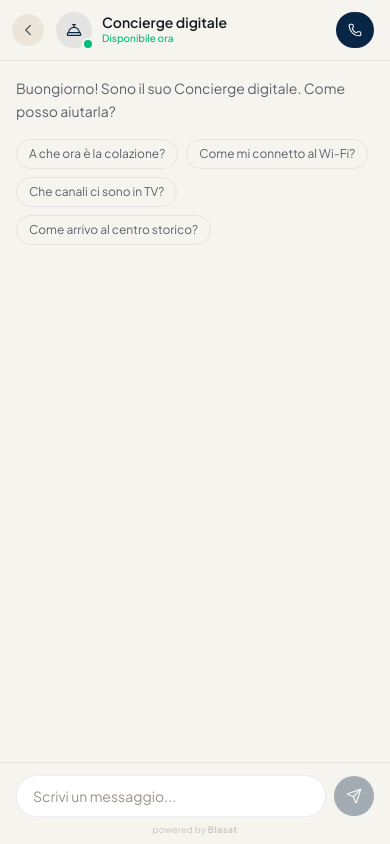
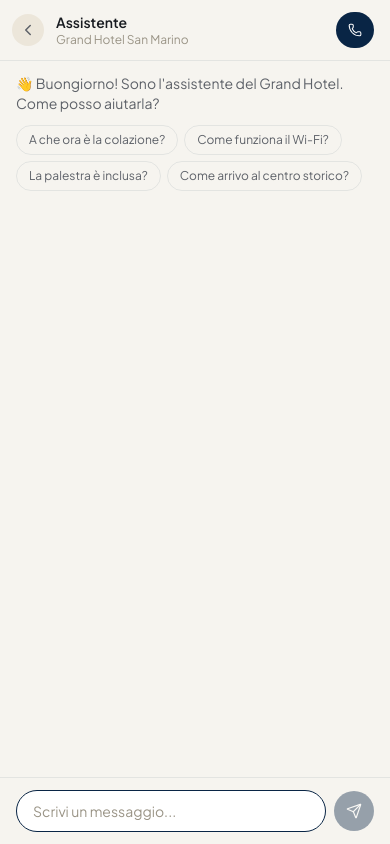
Before and after one commit to Delfinobeso/grand-hotel-sm, a Next.js app: page / in a window 390 px wide. Both pictures are taken after a click on the button "Chiedi al nostro Concierge digitale…". Shown: the top 844 px of the page. Built offline with nearby package versions, Linux system fonts and the light colour scheme.

Commit message:
Revert "Concierge Blasat: animazioni Framer Motion, contenuti Wi-Fi/TV, header chat ridisegnato, Directory animata, indicatore tab spring"
This reverts commit 321cf457995b8a5f94d0dc27474ba10acdb491ce.

```diff
--- a/package.json
+++ b/package.json
@@ -26,7 +26,6 @@
     "@types/react-dom": "^19",
     "eslint": "^9",
     "eslint-config-next": "16.2.9",
-    "playwright": "^1.61.0",
     "tailwindcss": "^4",
     "typescript": "^5"
   }
--- a/src/app/page.tsx
+++ b/src/app/page.tsx
@@ -1,7 +1,6 @@
 "use client";
 
 import { useEffect, useState } from "react";
-import { AnimatePresence, motion } from "framer-motion";
 import {
   Phone,
   Clock,
@@ -188,20 +187,10 @@ export default function Home() {
 
         {/* ── CONTENT ── */}
         <main className="flex-1 px-5 pb-[calc(6rem+env(safe-area-inset-bottom))] pt-5 md:px-6 md:py-6 lg:px-0 lg:pt-6 lg:pb-0">
-          <AnimatePresence mode="wait" initial={false}>
-            <motion.div
-              key={activeTab}
-              initial={{ opacity: 0, y: 8 }}
-              animate={{ opacity: 1, y: 0 }}
-              exit={{ opacity: 0, y: -4 }}
-              transition={{ duration: 0.2, ease: [0.25, 0.1, 0.25, 1] }}
-            >
-              {sections[activeTab]}
-              <p className="mt-8 text-center text-xs text-[var(--color-text-muted)]">
-                {t.footer} · © {new Date().getFullYear()}
-              </p>
-            </motion.div>
-          </AnimatePresence>
+          {sections[activeTab]}
+          <p className="mt-8 text-center text-xs text-[var(--color-text-muted)]">
+            {t.footer} · © {new Date().getFullYear()}
+          </p>
         </main>
       </div>
 
@@ -214,17 +203,10 @@ export default function Home() {
               key={key}
               onClick={() => { setActiveTab(key); if (key !== "services") setNavFromHome(false); else { setNavFromHome(false); setServiceView(null); } }}
               aria-current={active}
-              className={`relative flex flex-col items-center gap-1 rounded-xl py-1.5 text-[11px] font-medium transition-colors duration-150 ${
+              className={`flex flex-col items-center gap-1 rounded-xl py-1.5 text-[11px] font-medium transition-colors duration-150 ${
                 active ? "text-[var(--color-accent)]" : "text-[var(--color-text-muted)]"
               }`}
             >
-              {active && (
-                <motion.span
-                  layoutId="nav-indicator"
-                  className="absolute -top-2 h-0.5 w-7 rounded-full bg-[var(--color-accent)]"
-                  transition={{ type: "spring", stiffness: 380, damping: 32 }}
-                />
-              )}
               <Icon size={20} strokeWidth={active ? 2.25 : 1.75} />
               {navLabels[key]}
             </button>
--- a/src/components/ChatAssistant.tsx
+++ b/src/components/ChatAssistant.tsx
@@ -1,52 +1,45 @@
 "use client";
 
 import { useState, useRef, useEffect } from "react";
-import { AnimatePresence, motion } from "framer-motion";
-import { MessageCircle, Send, Phone, ChevronLeft, ConciergeBell } from "lucide-react";
+import { MessageCircle, Send, Phone, ChevronLeft } from "lucide-react";
 import { HOTEL } from "@/lib/hotel";
 
 interface Message {
-  id: string;
   role: "user" | "assistant";
   text: string;
 }
 
 const SUGGESTIONS_IT = [
   "A che ora è la colazione?",
-  "Come mi connetto al Wi-Fi?",
-  "Che canali ci sono in TV?",
+  "Come funziona il Wi-Fi?",
+  "La palestra è inclusa?",
   "Come arrivo al centro storico?",
 ];
 
 const SUGGESTIONS_EN = [
   "What time is breakfast?",
-  "How do I connect to Wi-Fi?",
-  "What TV channels are available?",
+  "How does the Wi-Fi work?",
+  "Is the gym included?",
   "How do I get to the historic center?",
 ];
 
-/**
- * Tracks visualViewport.height — shrinks when the on-screen keyboard appears.
- * Initialized to window.innerHeight so the panel is full-screen on first render
- * without waiting for the effect to fire.
- */
-function useVVHeight() {
-  const [h, setH] = useState(() =>
-    typeof window !== "undefined" ? window.innerHeight : 0,
-  );
+/** Aggancia il pannello al visualViewport reale — non al layout viewport. */
+function useVisualViewport() {
+  const [rect, setRect] = useState({ top: 0, height: 0 });
   useEffect(() => {
     if (typeof window === "undefined" || !window.visualViewport) return;
     const vv = window.visualViewport;
-    const sync = () => setH(vv.height);
+    const sync = () => setRect({ top: vv.offsetTop, height: vv.height });
     sync();
     vv.addEventListener("resize", sync);
-    return () => vv.removeEventListener("resize", sync);
+    vv.addEventListener("scroll", sync);
+    return () => {
+      vv.removeEventListener("resize", sync);
+      vv.removeEventListener("scroll", sync);
+    };
   }, []);
-  return h;
+  return rect;
 }
-
-const PANEL_SPRING = { type: "spring", stiffness: 340, damping: 30 } as const;
-const MSG_SPRING   = { type: "spring", stiffness: 400, damping: 32 } as const;
 
 export default function ChatAssistant({
   lang,
@@ -57,32 +50,26 @@ export default function ChatAssistant({
   open: boolean;
   onOpenChange: (v: boolean) => void;
 }) {
+  const setOpen = onOpenChange;
   const [messages, setMessages] = useState<Message[]>([]);
-  const [input, setInput]       = useState("");
-  const [loading, setLoading]   = useState(false);
+  const [input, setInput] = useState("");
+  const [loading, setLoading] = useState(false);
   const bottomRef = useRef<HTMLDivElement>(null);
-  const inputRef  = useRef<HTMLInputElement>(null);
-  const vvHeight  = useVVHeight();
+  const vv = useVisualViewport();
 
-  // Delay focus so keyboard appears after panel animation, not during it.
-  useEffect(() => {
-    if (!open) return;
-    const t = setTimeout(() => inputRef.current?.focus(), 350);
-    return () => clearTimeout(t);
-  }, [open]);
+  const suggestions = lang === "it" ? SUGGESTIONS_IT : SUGGESTIONS_EN;
 
   useEffect(() => {
     bottomRef.current?.scrollIntoView({ behavior: "smooth" });
   }, [messages]);
 
-  const suggestions = lang === "it" ? SUGGESTIONS_IT : SUGGESTIONS_EN;
-
   const send = async (text: string) => {
     if (!text.trim() || loading) return;
-    const userMsg: Message = { id: `u-${Date.now()}`, role: "user", text: text.trim() };
+    const userMsg: Message = { role: "user", text: text.trim() };
     setMessages((prev) => [...prev, userMsg]);
     setInput("");
     setLoading(true);
+
     try {
       const res = await fetch("/api/chat", {
         method: "POST",
@@ -91,11 +78,11 @@ export default function ChatAssistant({
       });
       const data = await res.json();
       const reply = data.reply ?? "Mi scusi, può contattare la Reception.";
-      setMessages((prev) => [...prev, { id: `a-${Date.now()}`, role: "assistant", text: reply }]);
+      setMessages((prev) => [...prev, { role: "assistant", text: reply }]);
     } catch {
       setMessages((prev) => [
         ...prev,
-        { id: `e-${Date.now()}`, role: "assistant", text: "Per questa informazione La invito a contattare la Reception al tasto 9." },
+        { role: "assistant", text: "Per questa informazione La invito a contattare la Reception al tasto 9." },
       ]);
     } finally {
       setLoading(false);
@@ -109,136 +96,113 @@ export default function ChatAssistant({
     }
   };
 
-  // ── Shared panel content ────────────────────────────────────────────────────
-  const panelInner = (
+  /** Posizionamento mobile: agganciato al visualViewport. Desktop: invariato. */
+  const panelStyle: React.CSSProperties = vv.height
+    ? {
+        position: "fixed",
+        top: vv.top,
+        left: 0,
+        right: 0,
+        height: vv.height,
+        zIndex: 50,
+      }
+    : {};
+
+  return (
     <>
+      {/* FAB */}
+      {!open && (
+        <button
+          onClick={() => setOpen(true)}
+          aria-label={lang === "it" ? "Assistente chat" : "Chat assistant"}
+          className="fixed bottom-[calc(4.5rem+env(safe-area-inset-bottom))] right-4 z-30 flex h-14 w-14 items-center justify-center rounded-full bg-[var(--color-accent)] text-[var(--color-on-accent)] shadow-lg transition-all duration-200 ease-out active:scale-95 lg:bottom-6"
+        >
+          <MessageCircle size={22} strokeWidth={1.75} />
+        </button>
+      )}
+
+      {/* Chat panel */}
+      {open && (
+        <div
+          className="flex flex-col bg-[var(--color-bg)] lg:fixed lg:inset-auto lg:bottom-20 lg:right-4 lg:w-96 lg:max-h-[34rem] lg:rounded-2xl lg:border lg:border-[var(--color-border)] lg:shadow-2xl lg:z-50"
+          style={panelStyle}
+        >
           {/* Header */}
           <div className="flex shrink-0 items-center gap-3 border-b border-[var(--color-border)] px-4 pt-[max(0.75rem,env(safe-area-inset-top))] pb-3">
             <button
-          onClick={() => onOpenChange(false)}
-          className="-ml-1 flex h-8 w-8 items-center justify-center rounded-full bg-[var(--color-surface-muted)] text-[var(--color-text-secondary)] transition-colors hover:bg-[var(--color-border)]"
+              onClick={() => setOpen(false)}
+              className="flex h-8 w-8 items-center justify-center rounded-full bg-[var(--color-surface-muted)] text-[var(--color-text-secondary)] -ml-1"
             >
               <ChevronLeft size={18} strokeWidth={2} />
             </button>
-
-        <div className="flex min-w-0 flex-1 items-center gap-2.5">
-          <div className="relative shrink-0">
-            <div className="flex h-9 w-9 items-center justify-center rounded-full bg-[var(--color-accent-soft)]">
-              <ConciergeBell size={16} strokeWidth={1.75} className="text-[var(--color-accent)]" />
+            <div className="flex-1 min-w-0">
+              <p className="text-sm font-semibold text-[var(--color-text)]">
+                {lang === "it" ? "Assistente" : "Assistant"}
+              </p>
+              <p className="text-xs text-[var(--color-text-muted)]">Grand Hotel San Marino</p>
             </div>
-            <span className="absolute -bottom-0.5 -right-0.5 flex h-3 w-3">
-              <span className="absolute inline-flex h-full w-full animate-ping rounded-full bg-emerald-400 opacity-60" />
-              <span className="relative inline-flex h-3 w-3 rounded-full border-2 border-[var(--color-bg)] bg-emerald-500" />
-            </span>
-          </div>
-          <div className="min-w-0">
-            <p className="text-sm font-semibold leading-tight text-[var(--color-text)]">
-              {lang === "it" ? "Concierge digitale" : "Digital Concierge"}
-            </p>
-            <p className="text-[10px] font-medium text-emerald-500">
-              {lang === "it" ? "Disponibile ora" : "Available now"}
-            </p>
-          </div>
-        </div>
-
             <a
               href={HOTEL.phoneHref}
-          className="flex h-9 shrink-0 items-center gap-1.5 rounded-full bg-[var(--color-accent)] px-3 text-xs font-semibold text-[var(--color-on-accent)] transition-opacity hover:opacity-90"
+              className="flex shrink-0 h-9 items-center gap-1.5 rounded-full bg-[var(--color-accent)] px-3 text-xs font-semibold text-[var(--color-on-accent)]"
             >
               <Phone size={14} strokeWidth={1.75} />
-          <span className="hidden sm:inline">Reception</span>
+              <span className="hidden sm:inline">{lang === "it" ? "Reception" : "Reception"}</span>
             </a>
           </div>
 
           {/* Messages */}
-      <div
-        className="flex-1 overflow-y-auto overscroll-contain px-4 py-4"
-        style={{ touchAction: "pan-y" }}
-      >
+          <div className="flex-1 overflow-y-auto px-4 py-3 space-y-3" style={{ WebkitOverflowScrolling: "touch" }}>
             {messages.length === 0 && (
-          <div className="space-y-4">
-            <motion.p
-              initial={{ opacity: 0, y: 8 }}
-              animate={{ opacity: 1, y: 0 }}
-              transition={{ delay: 0.08, duration: 0.3 }}
-              className="text-sm leading-relaxed text-[var(--color-text-secondary)]"
-            >
+              <div className="space-y-3">
+                <p className="text-sm text-[var(--color-text-secondary)]">
                   {lang === "it"
-                ? "Buongiorno! Sono il suo Concierge digitale. Come posso aiutarla?"
-                : "Good day! I'm your digital Concierge. How may I assist you?"}
-            </motion.p>
-            <div className="flex flex-wrap gap-2">
-              {suggestions.map((s, i) => (
-                <motion.button
+                    ? "👋 Buongiorno! Sono l'assistente del Grand Hotel. Come posso aiutarla?"
+                    : "👋 Hello! I'm the Grand Hotel assistant. How can I help you?"}
+                </p>
+                <div className="flex flex-wrap gap-1.5">
+                  {suggestions.map((s) => (
+                    <button
                       key={s}
-                  initial={{ opacity: 0, y: 10, scale: 0.95 }}
-                  animate={{ opacity: 1, y: 0, scale: 1 }}
-                  transition={{ delay: 0.14 + i * 0.07, type: "spring", stiffness: 340, damping: 26 }}
-                  whileTap={{ scale: 0.94 }}
                       onClick={() => send(s)}
-                  className="rounded-full border border-[var(--color-border)] px-3 py-1.5 text-xs text-[var(--color-text-secondary)] transition-colors hover:border-[var(--color-accent)] hover:bg-[var(--color-surface-muted)]"
+                      className="rounded-full border border-[var(--color-border)] px-3 py-1.5 text-xs text-[var(--color-text-secondary)] transition-colors hover:bg-[var(--color-surface-muted)]"
                     >
                       {s}
-                </motion.button>
+                    </button>
                   ))}
                 </div>
               </div>
             )}
-
-        <div className="flex flex-col gap-3">
-          <AnimatePresence initial={false}>
-            {messages.map((m) => (
-              <motion.div
-                key={m.id}
-                initial={{ opacity: 0, x: m.role === "user" ? 16 : -16, y: 6 }}
-                animate={{ opacity: 1, x: 0, y: 0 }}
-                transition={MSG_SPRING}
-                className={`flex ${m.role === "user" ? "justify-end" : "justify-start"}`}
-              >
+            {messages.map((m, i) => (
+              <div key={i} className={`flex ${m.role === "user" ? "justify-end" : "justify-start"}`}>
                 <div
-                  className={`max-w-[85%] px-3.5 py-2.5 text-sm leading-relaxed ${
+                  className={`max-w-[85%] rounded-2xl px-3.5 py-2.5 text-sm leading-relaxed ${
                     m.role === "user"
-                      ? "rounded-2xl rounded-br-sm bg-[var(--color-accent)] text-[var(--color-on-accent)]"
-                      : "rounded-2xl rounded-bl-sm bg-[var(--color-surface)] text-[var(--color-text)]"
+                      ? "bg-[var(--color-accent)] text-[var(--color-on-accent)]"
+                      : "bg-[var(--color-surface)] text-[var(--color-text)]"
                   }`}
                 >
                   {m.text}
                 </div>
-              </motion.div>
+              </div>
             ))}
-
             {loading && (
-              <motion.div
-                key="typing"
-                initial={{ opacity: 0, x: -12, y: 6 }}
-                animate={{ opacity: 1, x: 0, y: 0 }}
-                exit={{ opacity: 0, x: -8 }}
-                transition={MSG_SPRING}
-                className="flex justify-start"
-              >
-                <div className="flex items-center gap-1 rounded-2xl rounded-bl-sm bg-[var(--color-surface)] px-4 py-3.5">
-                  {[0, 1, 2].map((i) => (
-                    <motion.span
-                      key={i}
-                      className="h-1.5 w-1.5 rounded-full bg-[var(--color-text-muted)]"
-                      animate={{ opacity: [0.35, 1, 0.35], scale: [0.75, 1.2, 0.75] }}
-                      transition={{ duration: 1.1, repeat: Infinity, delay: i * 0.18, ease: "easeInOut" }}
-                    />
-                  ))}
+              <div className="flex justify-start">
+                <div className="rounded-2xl bg-[var(--color-surface)] px-4 py-3 text-sm text-[var(--color-text-muted)]">
+                  <span className="inline-flex gap-1">
+                    <span className="animate-bounce" style={{ animationDelay: "0ms" }}>●</span>
+                    <span className="animate-bounce" style={{ animationDelay: "150ms" }}>●</span>
+                    <span className="animate-bounce" style={{ animationDelay: "300ms" }}>●</span>
+                  </span>
                 </div>
-              </motion.div>
+              </div>
             )}
-          </AnimatePresence>
-        </div>
-
             <div ref={bottomRef} />
           </div>
 
           {/* Input */}
-      <div className="shrink-0 border-t border-[var(--color-border)] px-4 pt-3 pb-[max(0.5rem,env(safe-area-inset-bottom))]">
+          <div className="shrink-0 border-t border-[var(--color-border)] px-4 pt-3 pb-[max(0.75rem,env(safe-area-inset-bottom))]">
             <div className="flex items-center gap-2">
               <input
-            ref={inputRef}
                 type="text"
                 value={input}
                 onChange={(e) => setInput(e.target.value)}
@@ -247,103 +211,28 @@ export default function ChatAssistant({
                   setTimeout(() => bottomRef.current?.scrollIntoView({ behavior: "smooth" }), 350);
                 }}
                 placeholder={lang === "it" ? "Scrivi un messaggio..." : "Type a message..."}
-            className="flex-1 rounded-full border border-[var(--color-border)] bg-[var(--color-surface)] px-4 py-2.5 text-sm text-[var(--color-text)] outline-none placeholder:text-[var(--color-text-muted)] transition-colors focus:border-[var(--color-accent)]"
+                className="flex-1 rounded-full border border-[var(--color-border)] bg-[var(--color-surface)] px-4 py-2.5 text-sm text-[var(--color-text)] placeholder:text-[var(--color-text-muted)] outline-none focus:border-[var(--color-accent)]"
+                autoFocus
               />
-          <motion.button
-            whileTap={{ scale: 0.82, rotate: 12 }}
+              <button
                 onClick={() => send(input)}
                 disabled={!input.trim() || loading}
-            className="flex h-10 w-10 shrink-0 items-center justify-center rounded-full bg-[var(--color-accent)] text-[var(--color-on-accent)] transition-opacity disabled:opacity-35"
+                className="flex h-10 w-10 items-center justify-center rounded-full bg-[var(--color-accent)] text-[var(--color-on-accent)] transition-opacity disabled:opacity-40"
               >
                 <Send size={16} strokeWidth={1.75} />
-          </motion.button>
+              </button>
             </div>
-        <p className="mt-1.5 text-center text-[9px] tracking-wide text-[var(--color-text-muted)] opacity-50">
-          powered by <span className="font-semibold tracking-wider">Blasat</span>
-        </p>
           </div>
-    </>
-  );
-  // ─────────────────────────────────────────────────────────────────────────
+        </div>
+      )}
 
-  return (
-    <>
-      {/* ── FAB ── */}
-      <AnimatePresence>
-        {!open && (
-          <motion.button
-            key="fab"
-            initial={{ scale: 0, opacity: 0 }}
-            animate={{ scale: 1, opacity: 1 }}
-            exit={{ scale: 0, opacity: 0 }}
-            transition={{ type: "spring", stiffness: 420, damping: 26 }}
-            onClick={() => onOpenChange(true)}
-            aria-label={lang === "it" ? "Apri Concierge" : "Open Concierge"}
-            className="fixed bottom-[calc(4.5rem+env(safe-area-inset-bottom))] right-4 z-30 flex h-14 w-14 items-center justify-center rounded-full bg-[var(--color-accent)] text-[var(--color-on-accent)] shadow-lg lg:bottom-6"
-          >
-            <MessageCircle size={22} strokeWidth={1.75} />
-          </motion.button>
-        )}
-      </AnimatePresence>
-
-      {/* ── SCRIM (mobile only) ── */}
-      <AnimatePresence>
+      {/* Scrim */}
       {open && (
-          <motion.div
-            key="scrim"
-            initial={{ opacity: 0 }}
-            animate={{ opacity: 1 }}
-            exit={{ opacity: 0 }}
-            transition={{ duration: 0.25 }}
+        <div
           className="fixed inset-0 z-40 bg-black/30 backdrop-blur-sm lg:hidden"
-            onClick={() => onOpenChange(false)}
+          onClick={() => setOpen(false)}
         />
       )}
-      </AnimatePresence>
-
-      {/* ── MOBILE PANEL ──────────────────────────────────────────────────────
-          Shell: fixed inset-0 with bg color — always covers the full screen so
-          no page content ever bleeds through, even between panel bottom and keyboard.
-          motion.div height = vvHeight (visualViewport.height), which is keyboard-aware:
-          it starts at window.innerHeight and shrinks when the keyboard appears.
-          Using explicit px height avoids any CSS percentage/padding-box ambiguity. */}
-      <AnimatePresence>
-        {open && (
-          <div
-            key="mobile-shell"
-            className="fixed inset-0 z-50 bg-[var(--color-bg)] lg:hidden"
-          >
-            <motion.div
-              initial={{ opacity: 0, y: 28 }}
-              animate={{ opacity: 1, y: 0 }}
-              exit={{ opacity: 0, y: 28 }}
-              transition={PANEL_SPRING}
-              className="flex flex-col bg-[var(--color-bg)]"
-              style={{ height: vvHeight || "100%" }}
-            >
-              {panelInner}
-            </motion.div>
-          </div>
-        )}
-      </AnimatePresence>
-
-      {/* ── DESKTOP PANEL ─────────────────────────────────────────────────────
-          Floating widget, completely separate from mobile so no shared CSS
-          breakpoint tricks can interfere with the mobile keyboard handling. */}
-      <AnimatePresence>
-        {open && (
-          <motion.div
-            key="desktop-panel"
-            initial={{ opacity: 0, y: 10, scale: 0.97 }}
-            animate={{ opacity: 1, y: 0, scale: 1 }}
-            exit={{ opacity: 0, y: 10, scale: 0.97 }}
-            transition={PANEL_SPRING}
-            className="fixed bottom-20 right-4 z-50 hidden max-h-[34rem] w-96 flex-col overflow-hidden rounded-2xl border border-[var(--color-border)] bg-[var(--color-bg)] shadow-2xl lg:flex"
-          >
-            {panelInner}
-          </motion.div>
-        )}
-      </AnimatePresence>
     </>
   );
 }
--- a/src/components/sections/HomeSection.tsx
+++ b/src/components/sections/HomeSection.tsx
@@ -119,7 +119,7 @@ export function HomeSection({
         <p className="text-xs font-semibold uppercase tracking-[0.16em] text-[var(--color-accent)]">
           {t.home.stayLabel}
         </p>
-        <p className="font-display mt-1.5 text-2xl font-bold italic leading-snug text-[var(--color-text)] lg:text-3xl">
+        <p className="mt-1.5 text-xl font-bold leading-snug text-[var(--color-text)] lg:text-2xl">
           {t.home.welcomeTitle}
         </p>
         <p className="mt-2 text-sm leading-relaxed text-[var(--color-text-secondary)] lg:text-base">
```
Also changed, not shown: src/app/api/chat/route.ts (+2 -56 lines), src/components/sections/DirectorySection.tsx (+11 -26 lines), 1 other file (tests, documents, lock files or other folders). Lines whose indentation alone changed are shown as unchanged.
